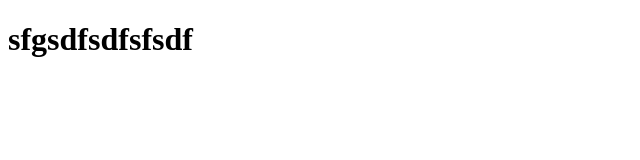
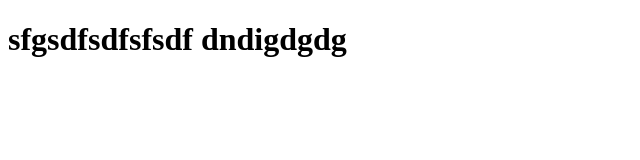
Before and after one commit to poohpaisanudo-cell/CSI205_jaiyakjaiman, a plain HTML site: page index.html in a window 1280 px wide. Shown: the whole page, without its empty margins (0-640 px from the left). Drawn offline with Linux system fonts and the light colour scheme.

Commit message:
Update index.html

```diff
--- a/index.html
+++ b/index.html
@@ -6,6 +6,7 @@
     <title>Document</title>
 </head>
 <body>
-    <h1>sfgsdfsdfsfsdf</h1>
+    <h1>sfgsdfsdfsfsdf dndigdgdg</h1>
+
 </body>
 </html>
```
